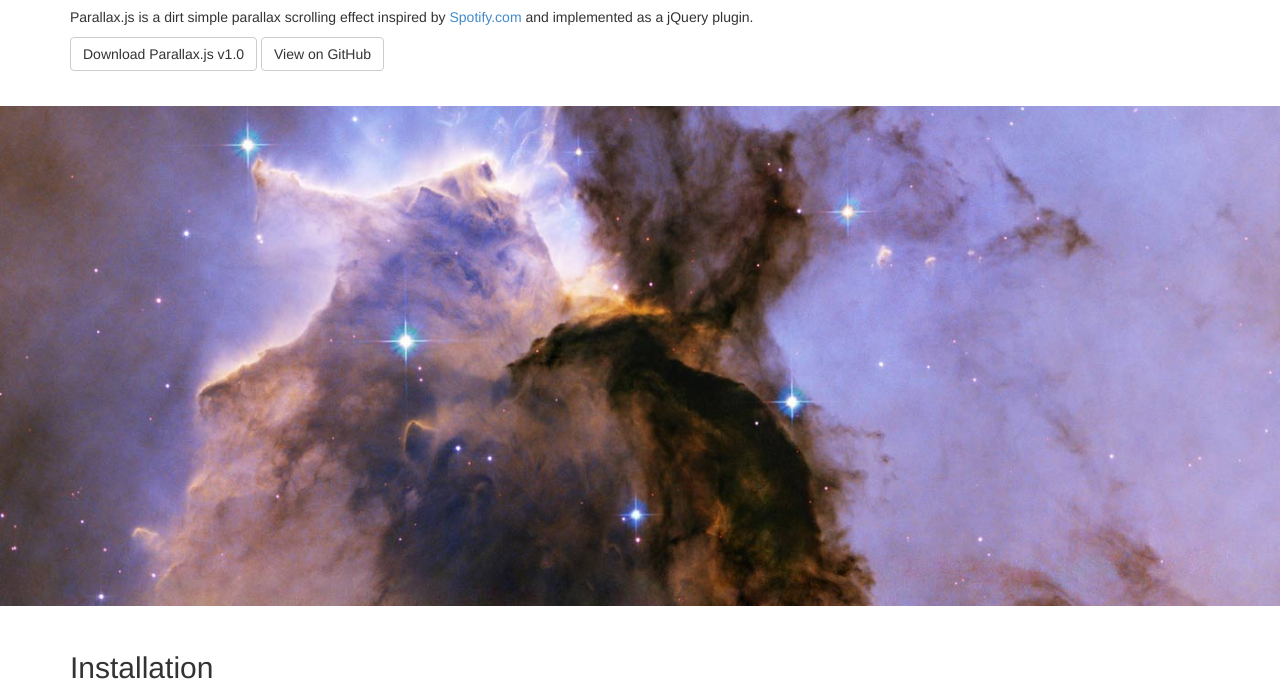
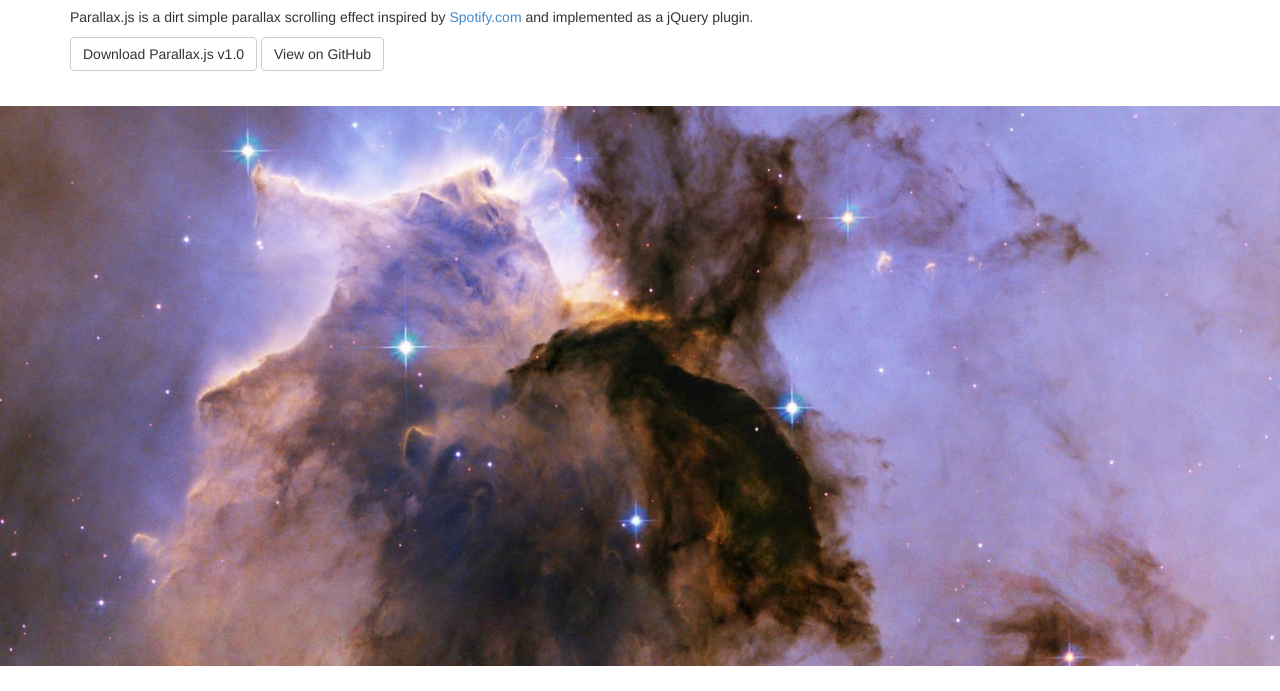
Before and after one commit to pixelcog/parallax.js, a plain HTML site: page index.html in a window 1280 px wide. Shown: the part 88-779 px from the top of the page. Drawn offline with nearby package versions, Linux system fonts and the light colour scheme.

Commit message:
resize parallax containers to a size relative to the window height

```diff
--- a/index.html
+++ b/index.html
@@ -14,10 +14,20 @@
     <![endif]-->
     <script src="https://ajax.googleapis.com/ajax/libs/jquery/1.11.0/jquery.min.js"></script>
     <script src="./js/bootstrap.min.js"></script>
+    <script>
+      $(function(){
+        if (navigator.userAgent.match(/(iPod|iPhone|iPad)/)) {
+          $('#ios-notice').removeClass('hidden');
+          $('.parallax-container').height( $(window).height() * 0.5 | 0 );
+        } else {
+          $(window).resize(function(){
+            var parallaxHeight = Math.max($(window).height() * 0.7, 200) | 0;
+            $('.parallax-container').height(parallaxHeight);
+          }).trigger('resize');
+        }
+      });
+    </script>
     <script src="./js/parallax.min.js"></script>
-    <script>
-      $(function(){ navigator.userAgent.match(/(iPod|iPhone|iPad)/) && $('#ios-notice').removeClass('hidden') });
-    </script>
   </head>
   <body>
     <section>
```
